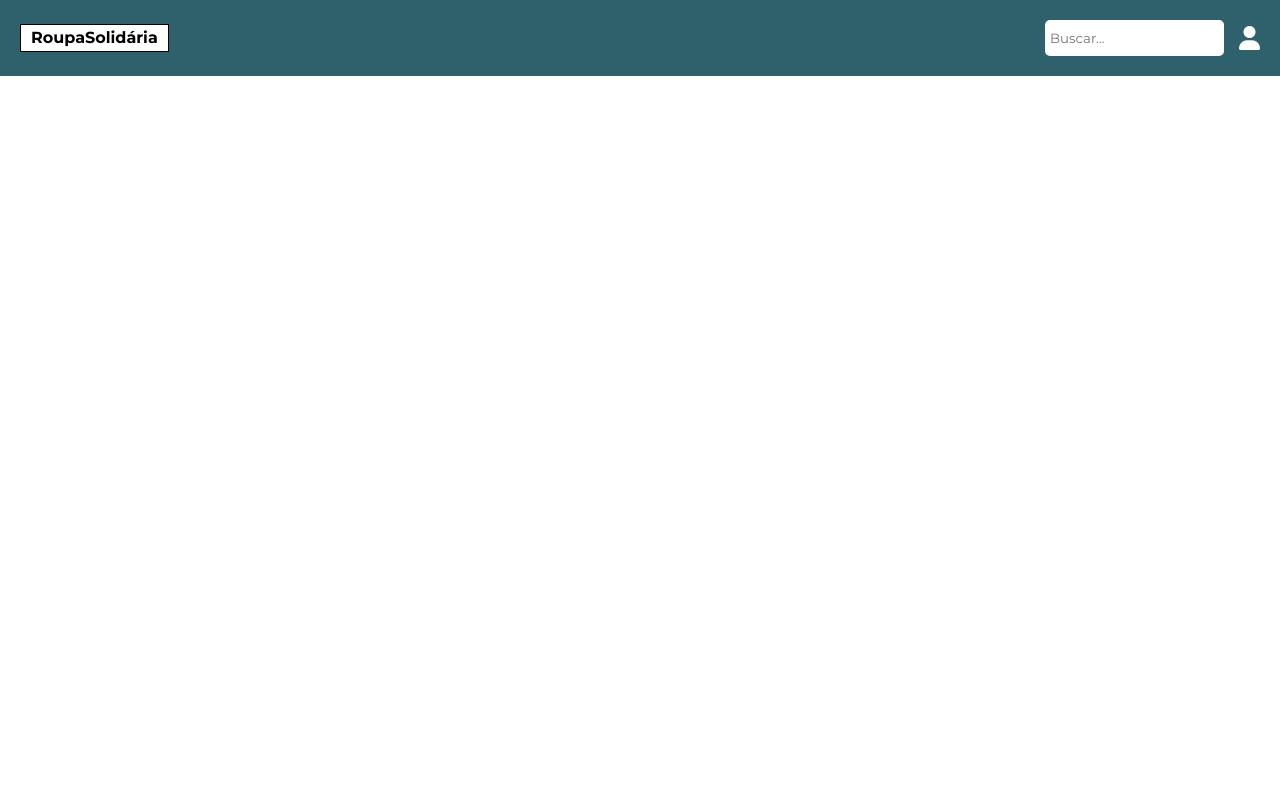
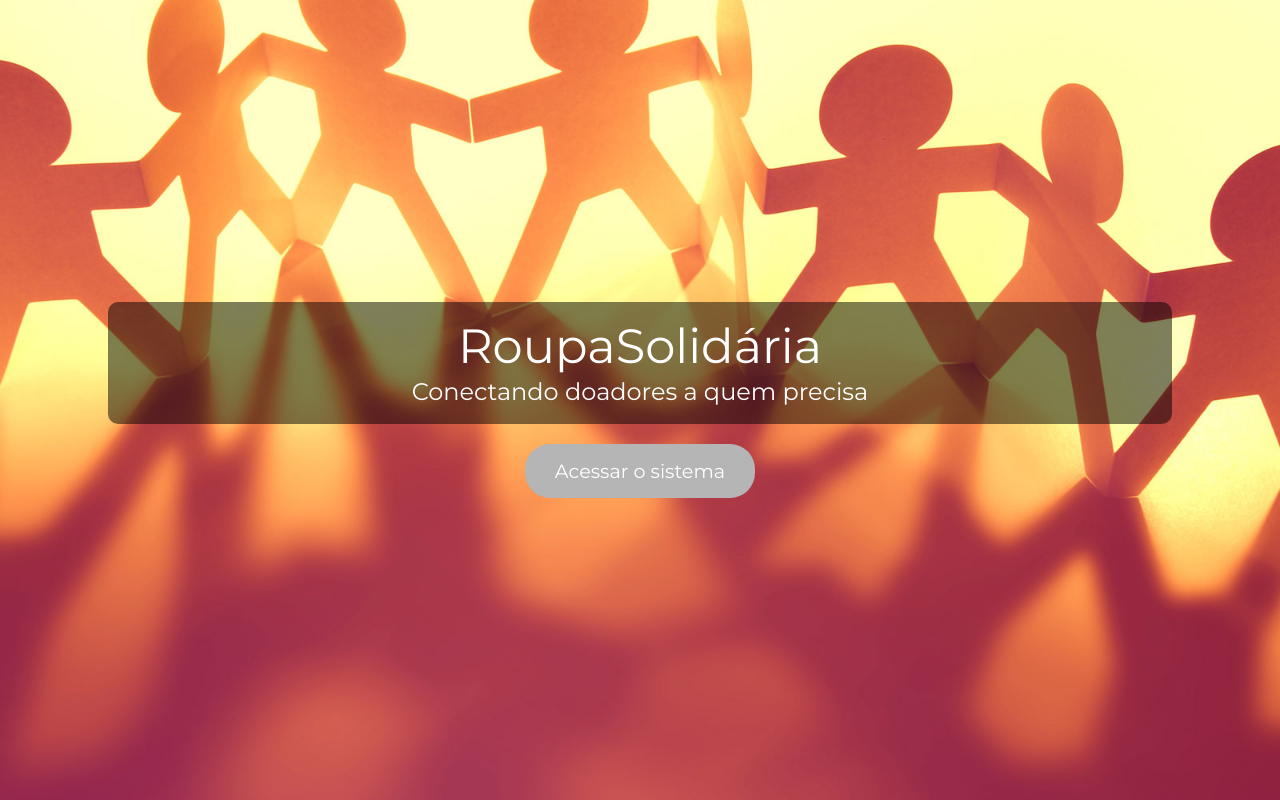
Before and after one commit to raphaeljjoao/roupa-solidaria, an Angular app in the folder app/: page / in a window 1280 px wide. Built offline with nearby package versions, Linux system fonts and the light colour scheme.

Commit message:
Move home

```diff
--- a/app/src/app/app.component.html
+++ b/app/src/app/app.component.html
@@ -1,2 +1 @@
-<app-navbar></app-navbar>
 <router-outlet />
--- a/app/src/app/app.component.ts
+++ b/app/src/app/app.component.ts
@@ -4,7 +4,7 @@ import { NavbarComponent } from './shared/navbar/navbar.component';
 
 @Component({
   selector: 'app-root',
-  imports: [RouterOutlet, NavbarComponent],
+  imports: [RouterOutlet],
   templateUrl: './app.component.html',
   styleUrl: './app.component.scss'
 })
--- a/app/src/app/app.routes.ts
+++ b/app/src/app/app.routes.ts
@@ -3,6 +3,6 @@ import { LoginComponent } from './login/login.component';
 import { HomeComponent } from '../home/home.component';
 
 export const routes: Routes = [
-  { path: 'login', component: LoginComponent },
-  { path: 'home', component: HomeComponent }
+  { path: '', component: HomeComponent },
+  { path: 'login', component: LoginComponent }
 ];
```
